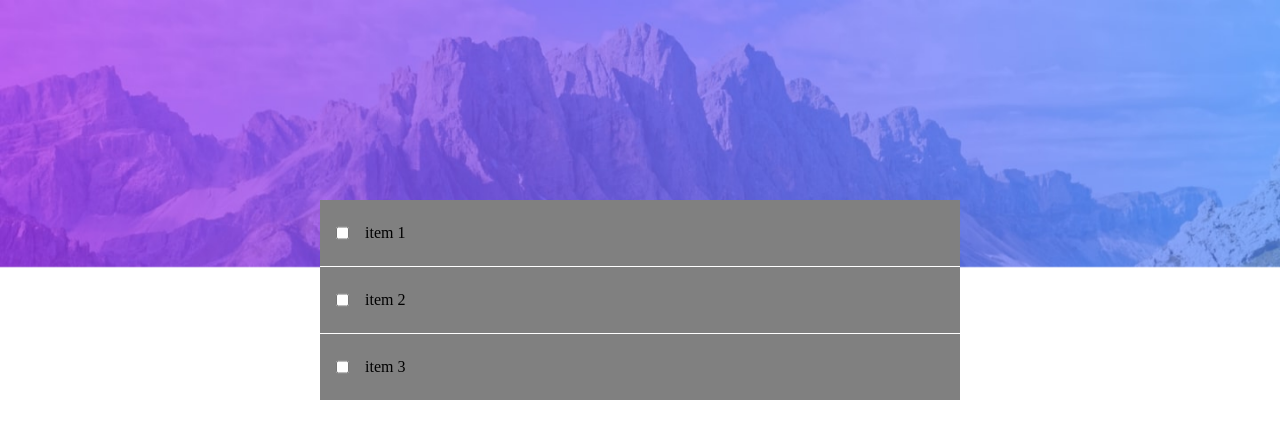
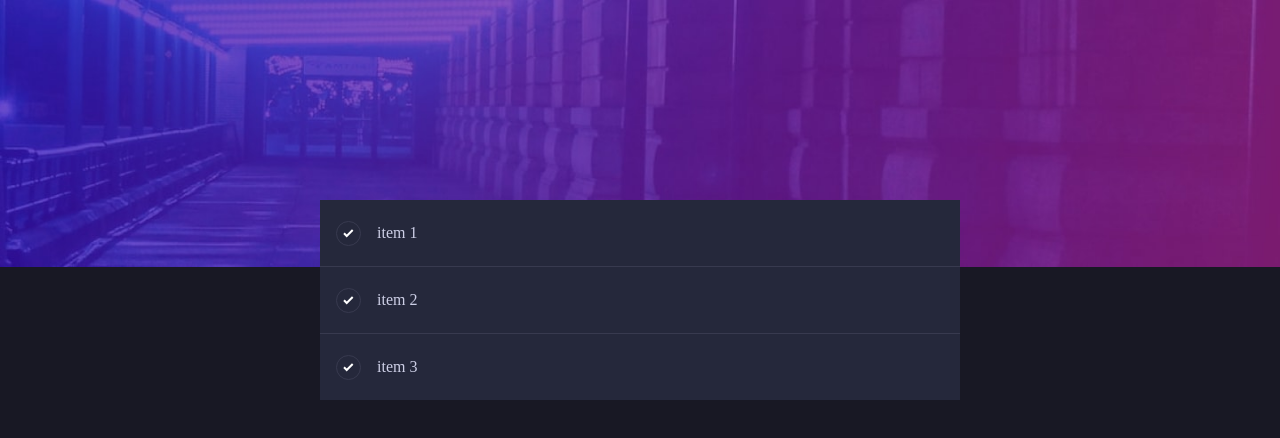
Before and after one commit to ajanecka97/todoFrontendMentor, an Angular app: page / in a window 1280 px wide. Shown: the top 438 px of the page. Built offline with nearby package versions, Linux system fonts and the light colour scheme.

Commit message:
feat: improve styles of todo-item

```diff
--- a/src/app/app.component.html
+++ b/src/app/app.component.html
@@ -1,4 +1,4 @@
-<div class="application-container light">
+<div class="application-container dark">
   <div class="todo-container">
     <app-todo-item
       *ngFor="let item of items"
--- a/src/app/app.component.scss
+++ b/src/app/app.component.scss
@@ -15,6 +15,7 @@
 
     &.dark {
       background-image: url("../assets/bg-desktop-dark.jpg");
+      background-color: #181824;
     }
   }
 
@@ -25,6 +26,7 @@
 
     &.dark {
       background-image: url("../assets/bg-mobile-dark.jpg");
+      background-color: #181824;
     }
   }
 
--- a/src/app/todo-item/todo-item.component.html
+++ b/src/app/todo-item/todo-item.component.html
@@ -1,4 +1,9 @@
 <div class="todo-item">
-  <input type="checkbox" class="complete-checkbox" />
+  <button class="complete-button">
+    <img src="../../assets/icon-check.svg" />
+  </button>
   <p class="todo-title">{{ item.title }}</p>
+  <button class="remove-button">
+    <img src="../../assets/icon-cross.svg" />
+  </button>
 </div>
--- a/src/app/todo-item/todo-item.component.scss
+++ b/src/app/todo-item/todo-item.component.scss
@@ -2,20 +2,49 @@
   .todo-item {
     display: flex;
     flex-direction: row;
-    background-color: gray;
+    align-items: center;
+    background-color: #25283b;
 
-    .complete-checkbox {
+    .complete-button {
       flex-grow: 0;
       margin: 8px 16px !important;
+      background: none;
+      border: 1px #383a4f solid;
+      border-radius: 50%;
+      width: 25px;
+      height: 25px;
     }
 
     .todo-title {
       flex-grow: 1;
-      padding: 8px 16px 8px 0px;
+      color: #cdcfe6;
+      padding: 8px 0px 8px 0px;
+    }
+
+    .remove-button {
+      flex-grow: 0;
+      margin: 8px 16px;
+      background: none;
+      border: none;
+      display: none;
+    }
+
+    &:hover {
+      cursor: pointer;
+
+      .complete-button {
+        background-clip: padding-box;
+        position: relative;
+        border-color: #6ebff7;
+      }
+
+      .remove-button {
+        display: block;
+      }
     }
   }
 
   &:not(:last-child) .todo-item {
-    border-bottom: 1px white solid;
+    border-bottom: 1px #383a4f solid;
   }
 }
```
